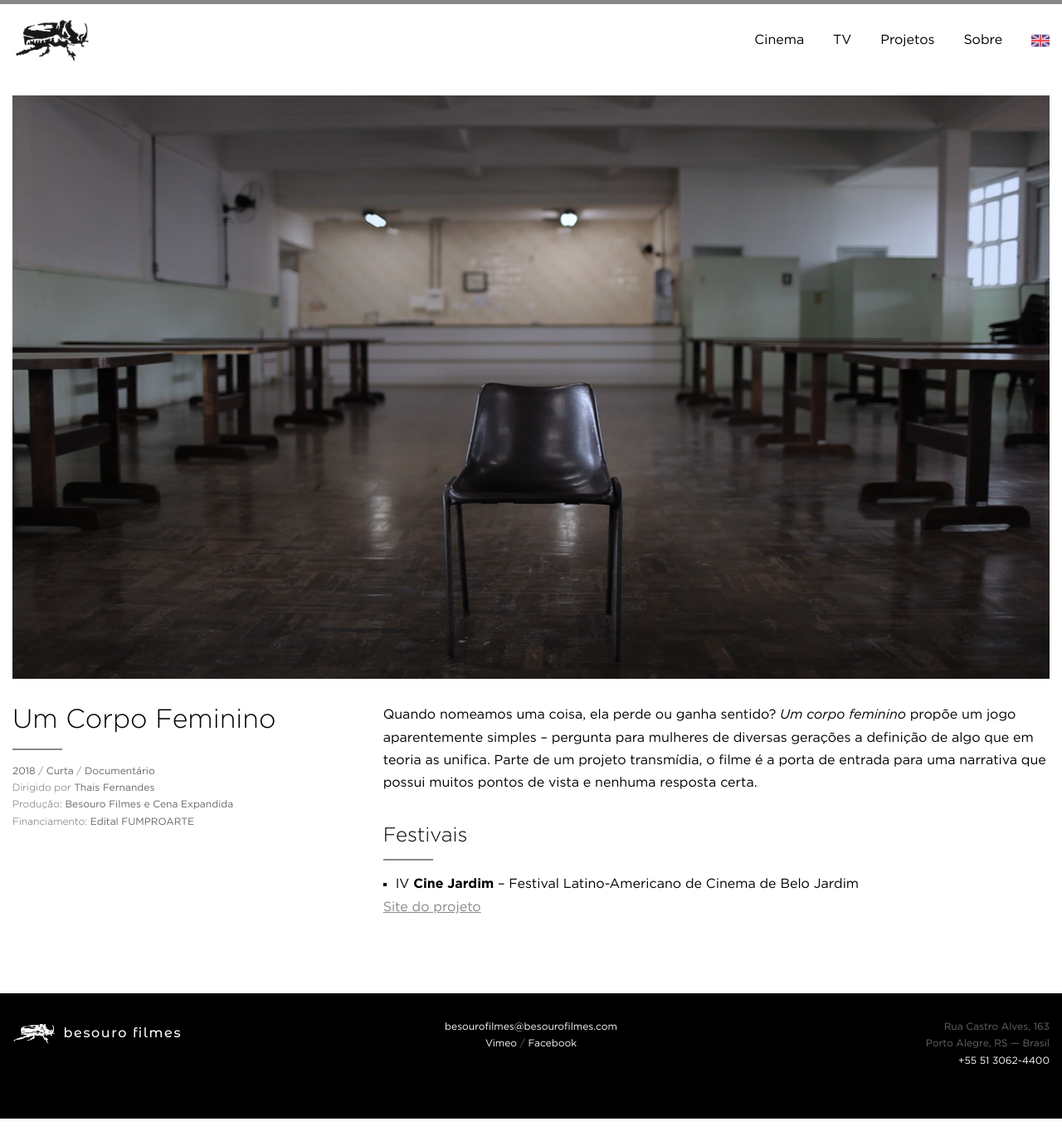
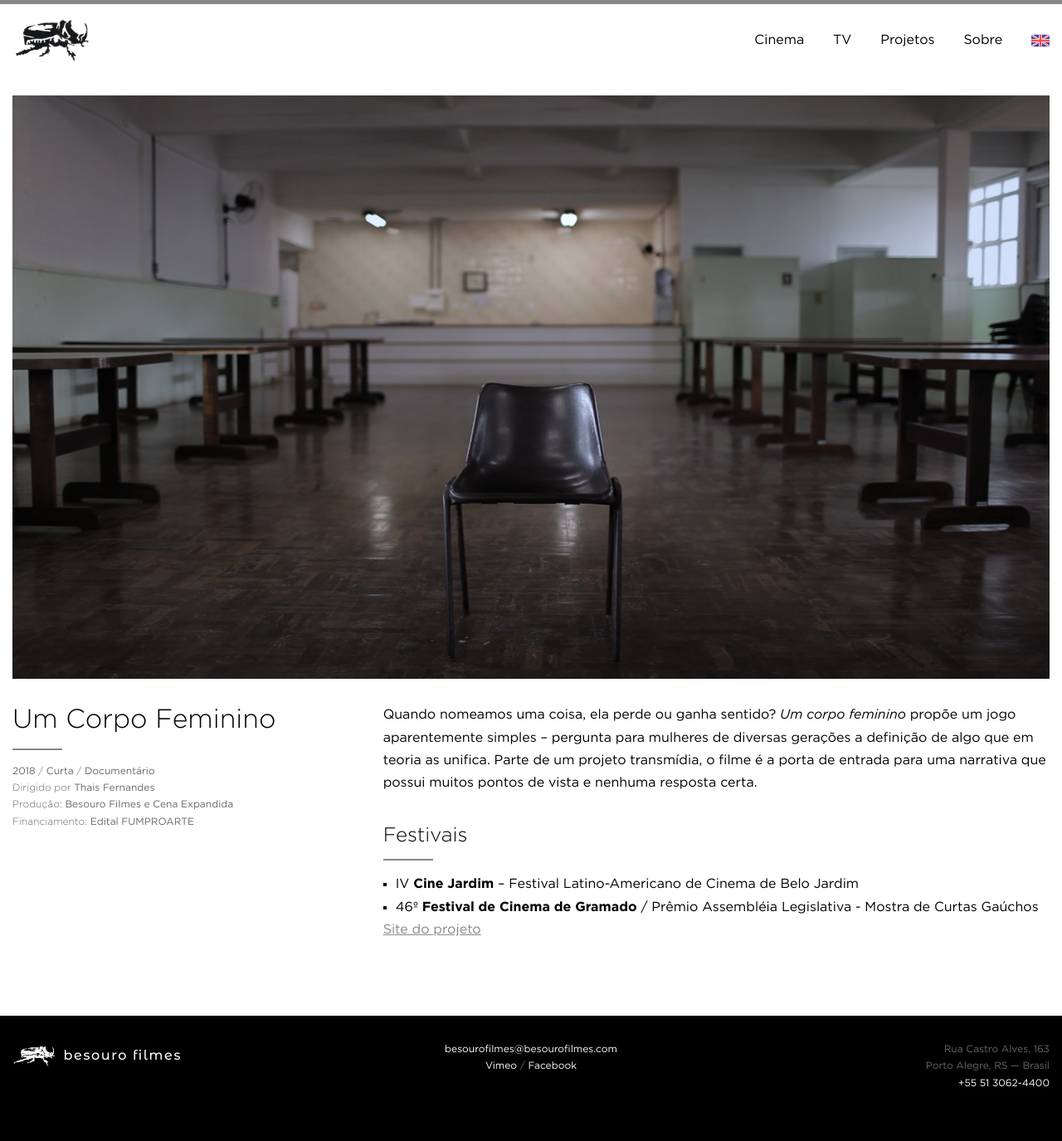
Before and after one commit to arthrfrts/besouro, a Jekyll site: the page built from _projects/um-corpo-feminino.md, in a window 1280 px wide. Shown: the whole page at 83% size. Built offline with Jekyll 4.4.1, drawn with Linux system fonts in a browser that asks for light colours; before the commit the page ends 1348 px from its top, so only the background shows below that.

Commit message:
Updated Um Corpo Feminino

```diff
--- a/_projects/um-corpo-feminino.md
+++ b/_projects/um-corpo-feminino.md
@@ -21,6 +21,7 @@ Quando nomeamos uma coisa, ela perde ou ganha sentido? _Um corpo feminino_ prop
 
 ## Festivais
 * IV **Cine Jardim** – Festival Latino-Americano de Cinema de Belo Jardim
+* 46º **Festival de Cinema de Gramado** / Prêmio Assembléia Legislativa - Mostra de Curtas Gaúchos
 
 
 [Site do projeto](http://www.afemalebodyproject.com/index-port.php#top)
```
